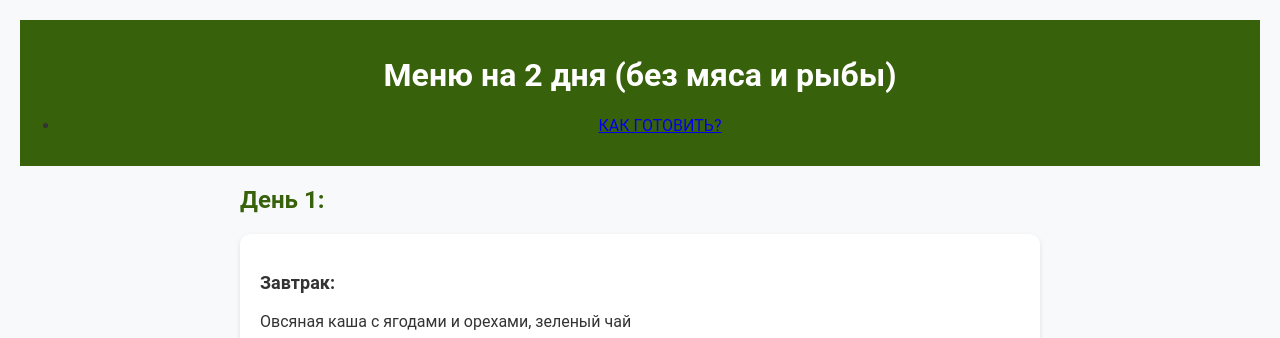
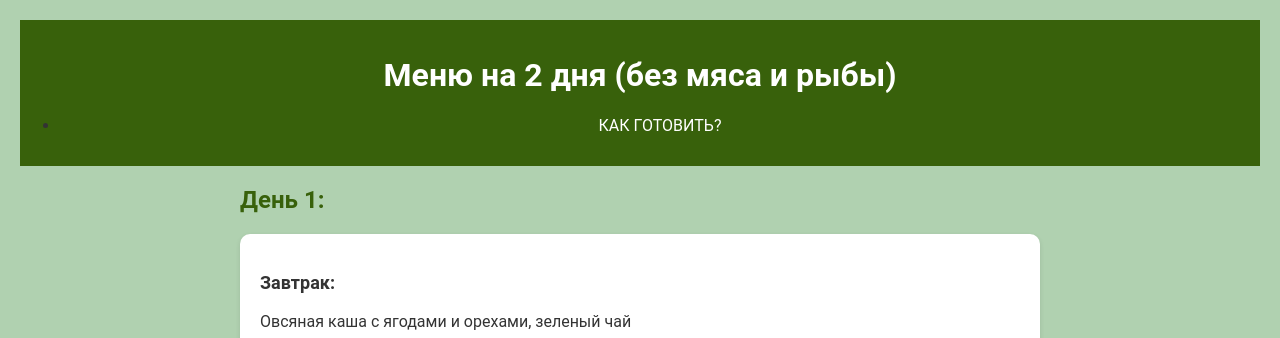
Before and after one commit to wdwdasxsaxsassxxs/EATAC, a plain HTML site: page index.html in a window 1280 px wide. Shown: the top 338 px of the page. Drawn offline with Linux system fonts and the light colour scheme.

Commit message:
Update style.css

```diff
--- a/style.css
+++ b/style.css
@@ -2,7 +2,7 @@ body {
     font-family: 'Roboto', sans-serif;
     margin: 0;
     padding: 20px;
-    background-color: #f8f9fa;
+    background-color: #b0d1b0;
     color: #333;
 }
 
@@ -61,3 +61,12 @@ h2 {
 #logo {
     margin: 10px;
 }
+
+.myNavigation{
+    text-decoration: none;
+}
+
+.myNavigation a {
+    text-decoration: none;
+    color: white;
+}
```
